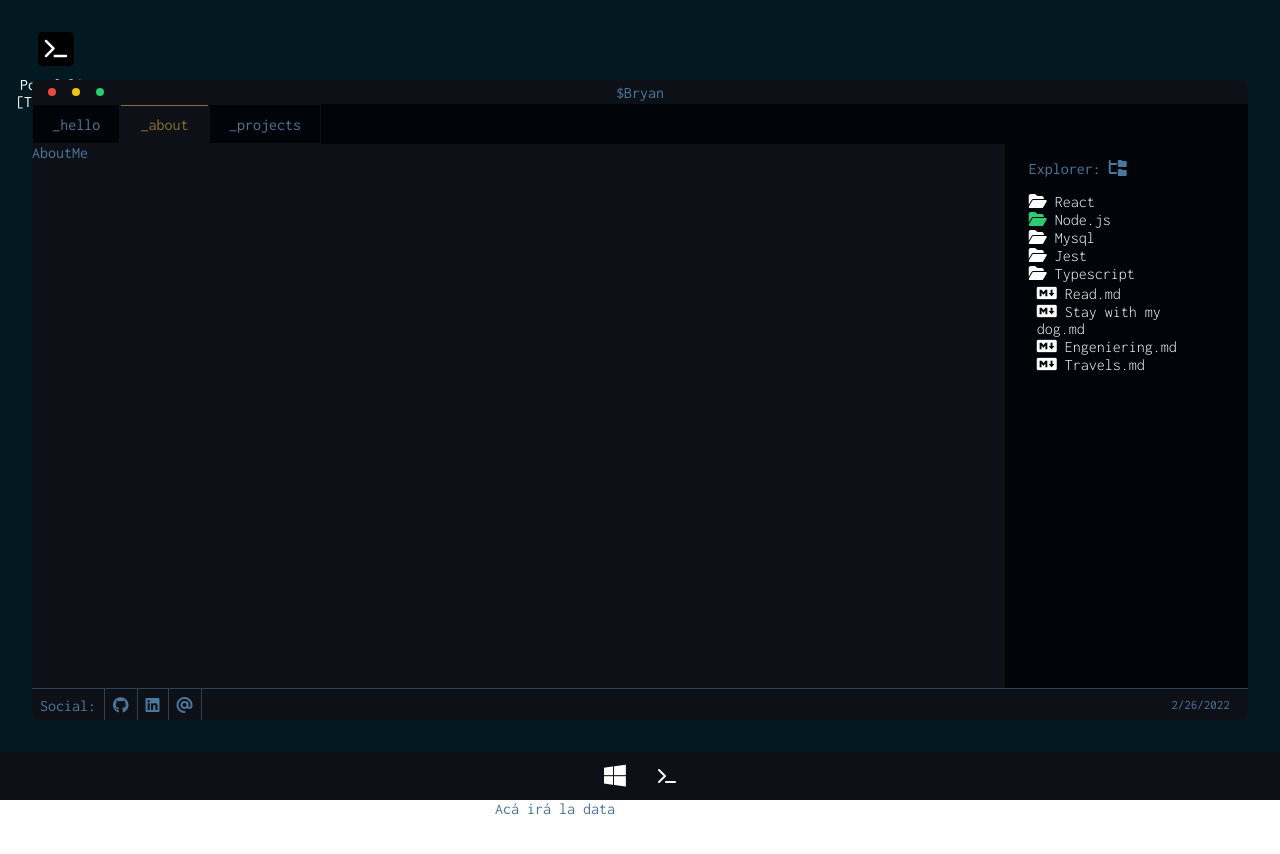
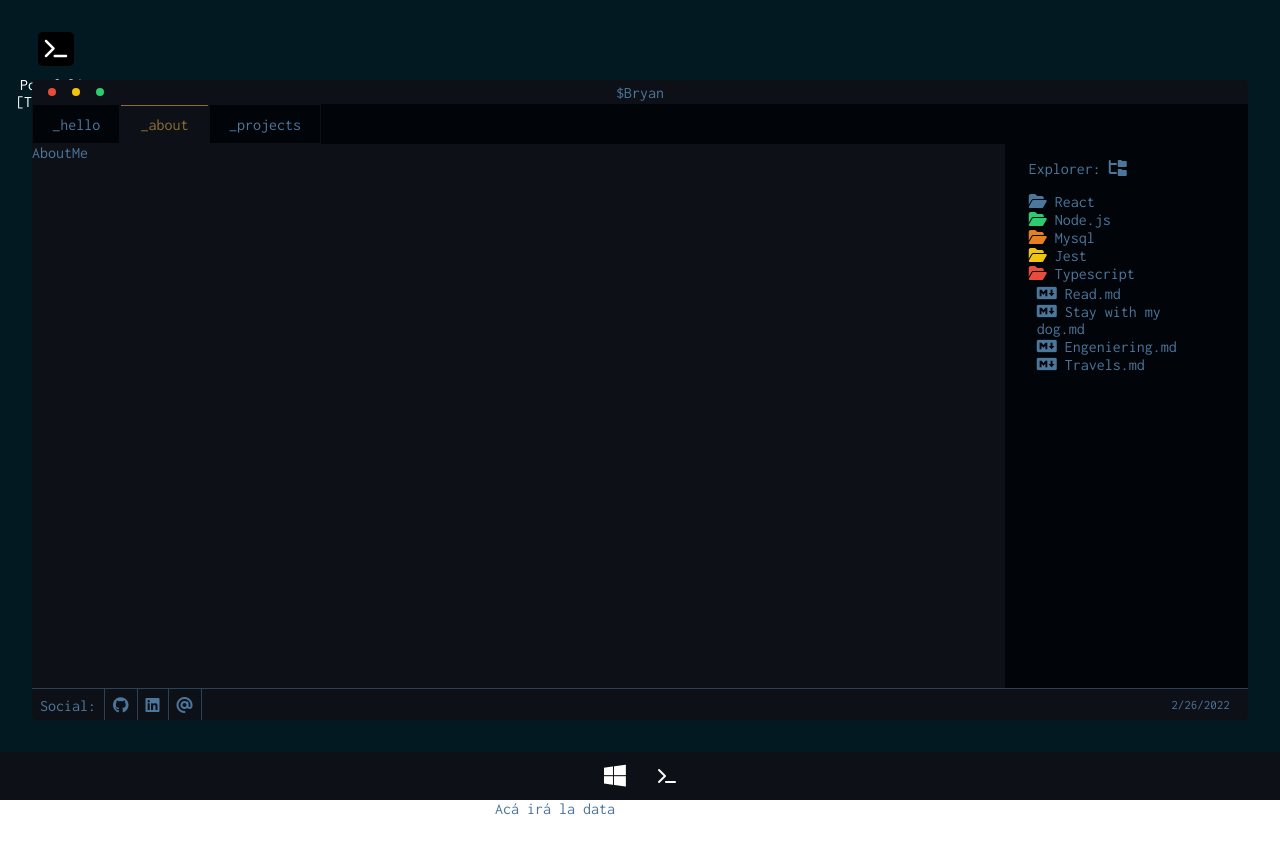
Before and after one commit to ripterdust/Portfolio2022, a React (Create React App) app: page /about in a window 1280 px wide. Shown: the top 854 px of the page. Built offline with nearby package versions, Linux system fonts and the light colour scheme.

Commit message:
Added the color clases and variables

```diff
--- a/src/styles/_vars.scss
+++ b/src/styles/_vars.scss
@@ -5,6 +5,7 @@ $terminal-yellow: #8a6e35;
 $green: #2ecc71;
 $red: #e74c3c;
 $yellow: #f1c40f;
+$orange: #e67e22;
 $border: darken($text-ligth, 20%);
 $wallpaper : #686de0;
 $ui : #2c3e50;
--- a/src/styles/terminal/about/_sidebar.scss
+++ b/src/styles/terminal/about/_sidebar.scss
@@ -3,8 +3,6 @@
     height: 100%;
     padding: 1em 1.5em;
     ul {
-        color: white;
-        font-weight: 300;
         li{
             margin-bottom: 1px;
             cursor: pointer;
@@ -15,6 +13,15 @@
         .green {
             color: $green;
         }
+        .yellow {
+            color: $yellow;
+        }
+        .red{
+            color: $red;
+        }
+        .orange{
+            color: $orange
+        }
         .childList{
             padding: 2px .5em;
         }
```
